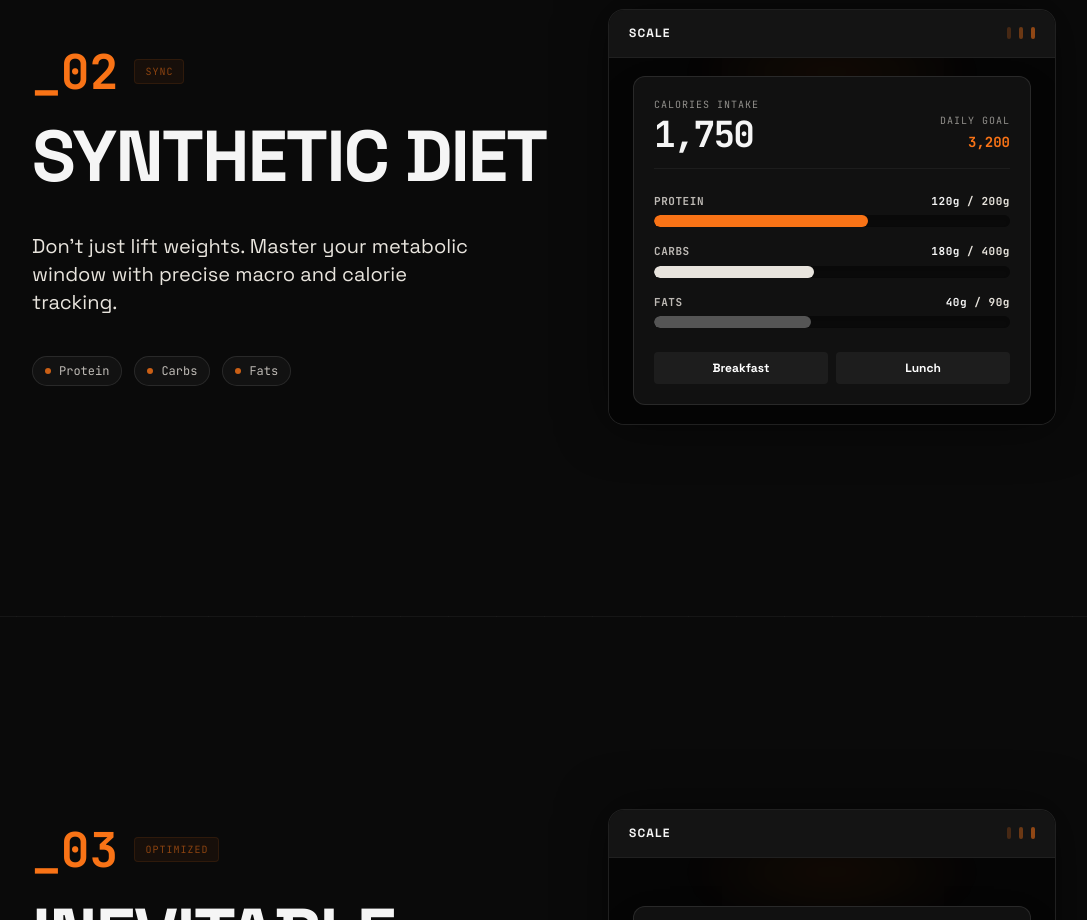
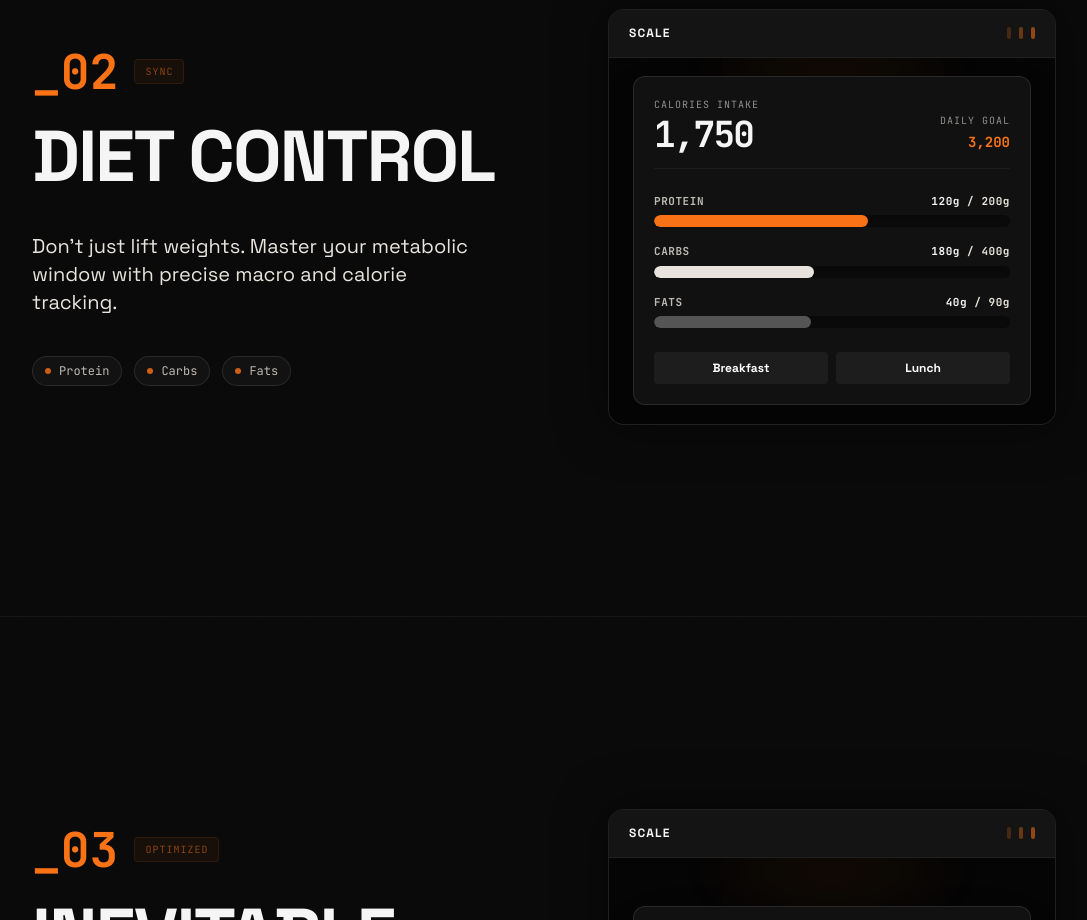
Before and after one commit to BeiruthDEV/SCALE, a React (Vite) app: page / in a window 1280 px wide. Shown: the part 3300-4220 px from the top of the page, without its empty margins (80-1167 px from the left). Built offline with nearby package versions, Linux system fonts and the light colour scheme.

Commit message:
fix: rename synthetic diet to diet control

```diff
--- a/src/components/Protocol.jsx
+++ b/src/components/Protocol.jsx
@@ -92,7 +92,7 @@ export default function Protocol() {
 
       <ProtocolCard
         number="02"
-        title="SYNTHETIC DIET"
+        title="DIET CONTROL"
         desc="Don't just lift weights. Master your metabolic window with precise macro and calorie tracking."
         tags={["Protein", "Carbs", "Fats"]}
         status="SYNC"
```
